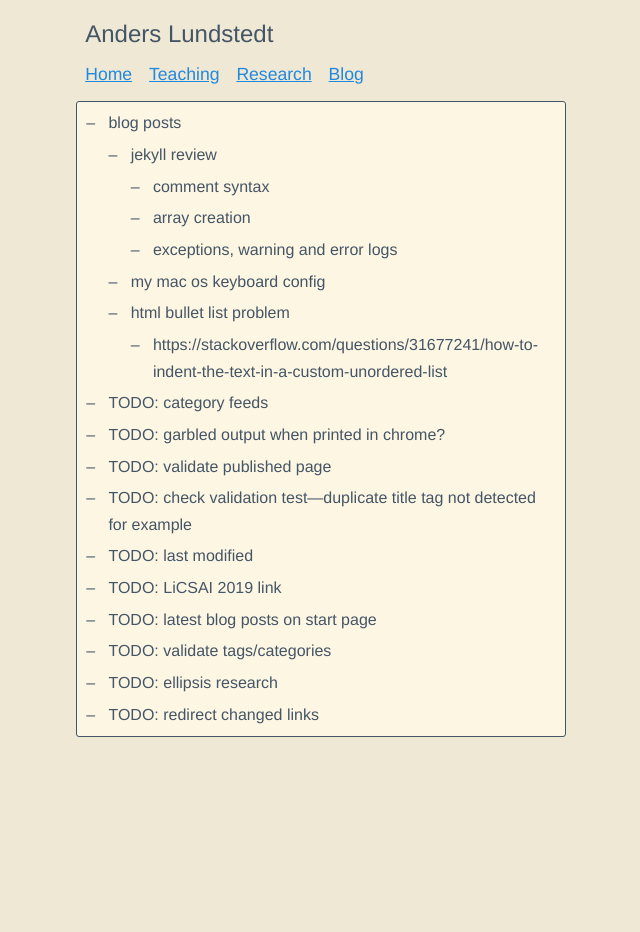
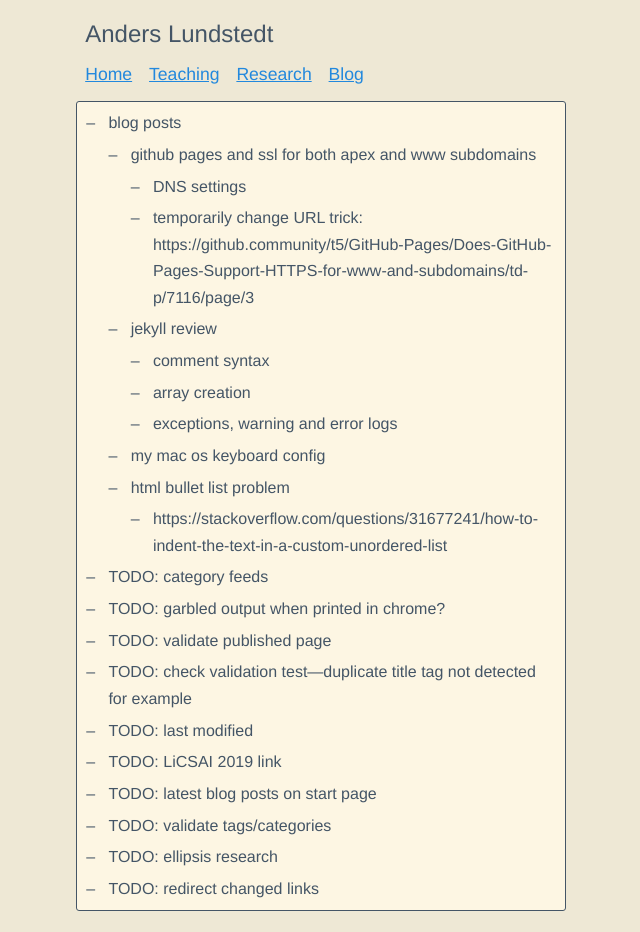
Before and after one commit to anderslundstedt/anderslundstedt.github.io, a Jekyll site: the page built from TODO.md, in a window 1280 px wide. Shown: the whole page, without its empty margins (319-959 px from the left). Built offline with Jekyll 4.4.1, drawn with Linux system fonts in a browser that asks for light colours; before the commit the page ends 900 px from its top, so only the background shows below that.

Commit message:
added TODO

```diff
--- a/TODO.md
+++ b/TODO.md
@@ -3,6 +3,10 @@ layout: default
 title: TODOs
 ---
 - blog posts
+  - github pages and ssl for both apex and www subdomains
+    - DNS settings
+    - temporarily change URL trick:
+      https://github.community/t5/GitHub-Pages/Does-GitHub-Pages-Support-HTTPS-for-www-and-subdomains/td-p/7116/page/3
   - jekyll review
     - comment syntax
     - array creation
```
